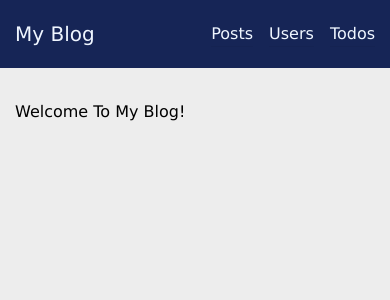
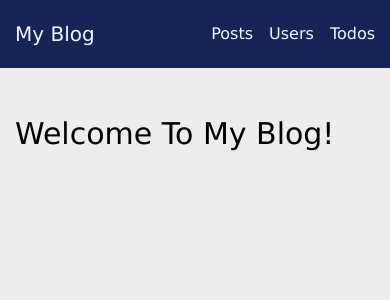
Before and after one commit to kareemayman/read-only-blog, a Next.js app: page / in a window 390 px wide. Shown: the top 300 px of the page. Built offline with nearby package versions, Linux system fonts and the light colour scheme.

Commit message:
fix(header font size): make h1 font bigger on mobile screens

```diff
--- a/src/app/not-found.tsx
+++ b/src/app/not-found.tsx
@@ -3,7 +3,7 @@
 export default function NotFound() {
   return (
     <div className="container py-8">
-        <h1 className='text-base sm:text-4xl'>Page Not Found! ☹️</h1>
+        <h1 className='text-3xl py-4 sm:text-4xl sm:py-8'>Page Not Found! ☹️</h1>
     </div>
   )
 }
--- a/src/app/page.tsx
+++ b/src/app/page.tsx
@@ -3,7 +3,7 @@
 export default function Home() {
   return (
     <div className="container py-8">
-      <h1 className="text-base sm:text-4xl">Welcome To My Blog!</h1>
+      <h1 className="text-3xl py-4 sm:text-4xl sm:py-8">Welcome To My Blog!</h1>
     </div>
   )
 }
--- a/src/app/posts/page.tsx
+++ b/src/app/posts/page.tsx
@@ -7,7 +7,7 @@
 
   return (
     <div className="container">
-      <h1 className='text-base py-8 sm:text-4xl'>Posts</h1>
+      <h1 className='text-3xl py-4 sm:text-4xl sm:py-8'>Posts</h1>
       <div className="grid grid-cols-[repeat(auto-fit,minmax(350px,1fr))] gap-3 pb-8">
         {posts.map((post: any) => (
           <Post key={post.id} post={post}></Post>
```
